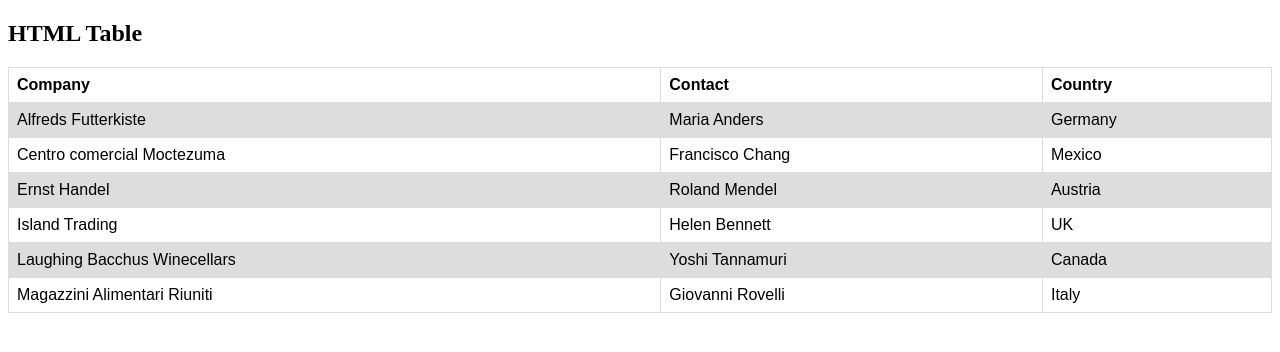
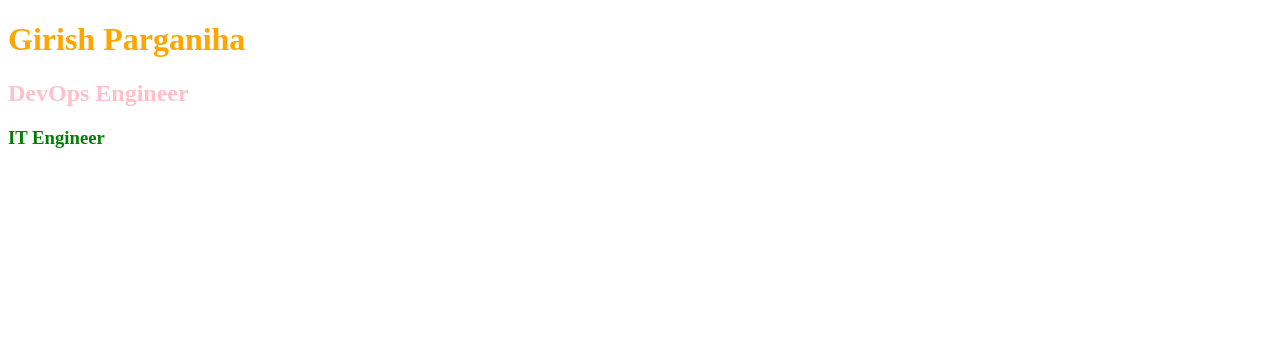
Before and after one commit to Girishp55/demowebsite, a plain HTML site: page index.html in a window 1280 px wide. Drawn offline with Linux system fonts and the light colour scheme.

Commit message:
Update index.html

```diff
--- a/index.html
+++ b/index.html
@@ -2,64 +2,13 @@
 <html>
 <head>
 <style>
-table {
-  font-family: arial, sans-serif;
-  border-collapse: collapse;
-  width: 100%;
-}
-
-td, th {
-  border: 1px solid #dddddd;
-  text-align: left;
-  padding: 8px;
-}
-
-tr:nth-child(even) {
-  background-color: #dddddd;
-}
+  h1{color:Orange}
+  h2{color:pink}
+  h3{color:green}
 </style>
-</head>
-<body>
-
-<h2>HTML Table</h2>
-
-<table>
-  <tr>
-    <th>Company</th>
-    <th>Contact</th>
-    <th>Country</th>
-  </tr>
-  <tr>
-    <td>Alfreds Futterkiste</td>
-    <td>Maria Anders</td>
-    <td>Germany</td>
-  </tr>
-  <tr>
-    <td>Centro comercial Moctezuma</td>
-    <td>Francisco Chang</td>
-    <td>Mexico</td>
-  </tr>
-  <tr>
-    <td>Ernst Handel</td>
-    <td>Roland Mendel</td>
-    <td>Austria</td>
-  </tr>
-  <tr>
-    <td>Island Trading</td>
-    <td>Helen Bennett</td>
-    <td>UK</td>
-  </tr>
-  <tr>
-    <td>Laughing Bacchus Winecellars</td>
-    <td>Yoshi Tannamuri</td>
-    <td>Canada</td>
-  </tr>
-  <tr>
-    <td>Magazzini Alimentari Riuniti</td>
-    <td>Giovanni Rovelli</td>
-    <td>Italy</td>
-  </tr>
-</table>
+  <H1> Girish Parganiha</H1>
+  <h2>DevOps Engineer</h2>
+  <h3>IT Engineer</h3>
 
 </body>
 </html>
```
